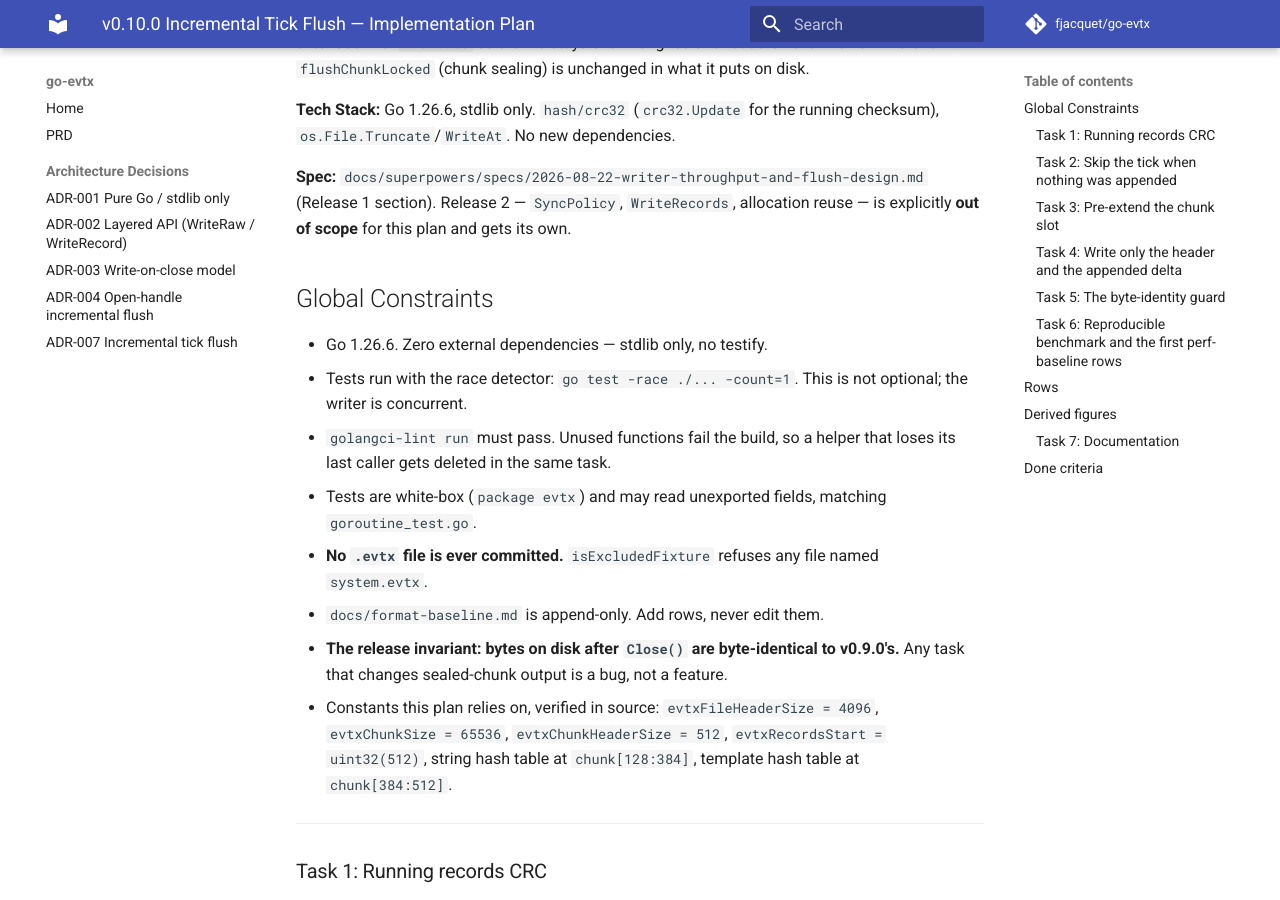
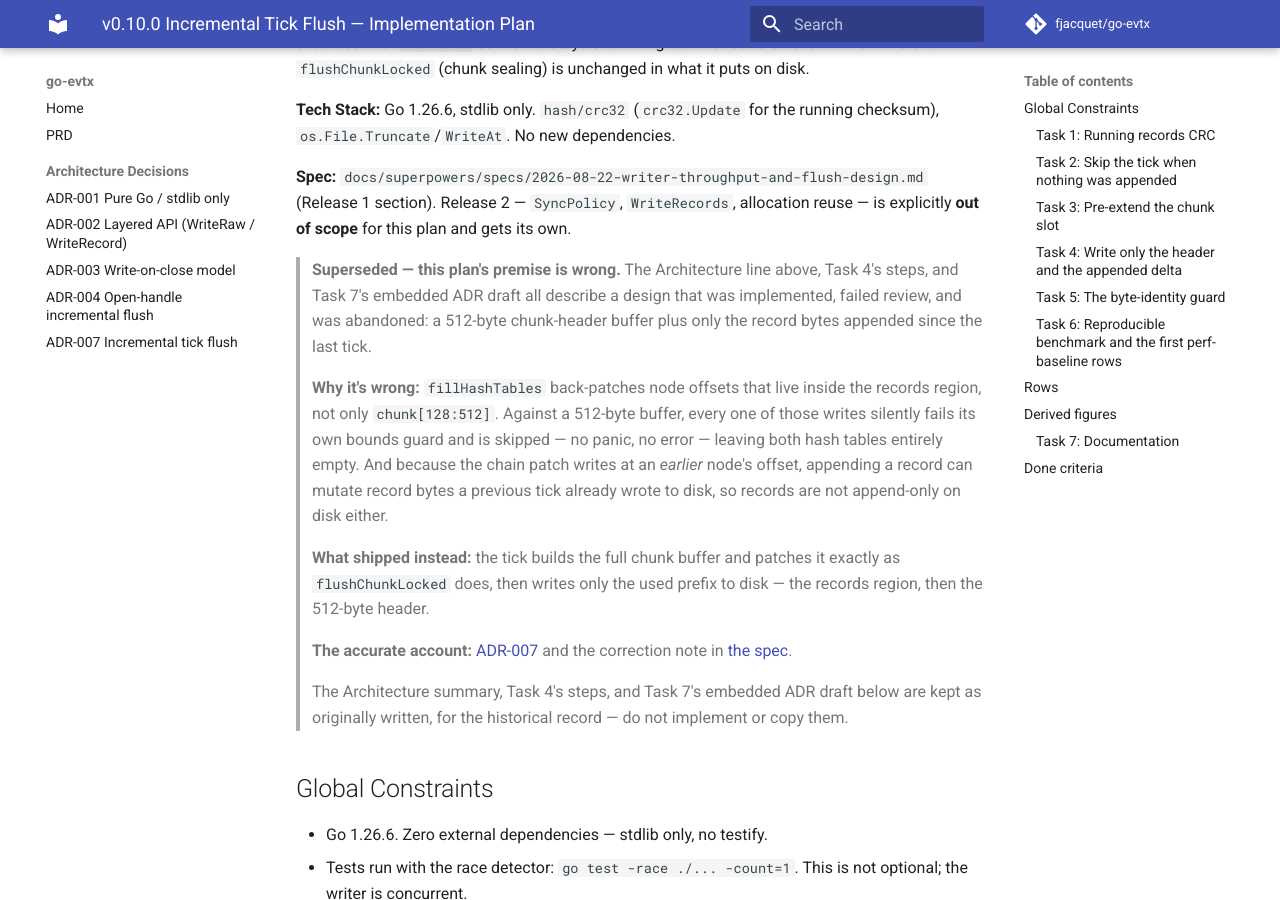
Before and after one commit to fjacquet/go-evtx, an MkDocs documentation site: the page built from docs/superpowers/plans/2026-08-22-v0.10.0-incremental-tick-flush.md, in a window 1280 px wide and 900 px high, scrolled down 428 px. Built offline with MkDocs 1.6.1 and Material for MkDocs 9.7.7, drawn with Linux system fonts in a browser that asks for light colours; comment, search, counter and statistics services are not loaded; some of the changed text lies outside the part shown.

Commit message:
docs: move the abandoned-design banner to the plan's document header
Task-4-only scoping (previous commit) was too narrow: the plan's own
Architecture line, in the document header, states the abandoned
premise first and most prominently ("write the 512-byte chunk header
plus the newly appended record bytes") — a reader never reaches Task 4
without seeing it first.

Replace the Task 4 banner with a single document-level banner after
the Spec line, before Global Constraints, covering the Architecture
line, Task 4's steps, and Task 7's embedded ADR draft together. Task 4
keeps a short pointer up to it. No task section's steps are edited;
the abandoned design stays intact as a historical record, same as the
spec's superseded section.

Co-Authored-By: Claude Opus 5 (1M context) <noreply@anthropic.com>

```diff
--- a/docs/superpowers/plans/2026-08-22-v0.10.0-incremental-tick-flush.md
+++ b/docs/superpowers/plans/2026-08-22-v0.10.0-incremental-tick-flush.md
@@ -9,6 +9,32 @@
 **Tech Stack:** Go 1.26.6, stdlib only. `hash/crc32` (`crc32.Update` for the running checksum), `os.File.Truncate`/`WriteAt`. No new dependencies.
 
 **Spec:** `docs/superpowers/specs/2026-08-22-writer-throughput-and-flush-design.md` (Release 1 section). Release 2 — `SyncPolicy`, `WriteRecords`, allocation reuse — is explicitly **out of scope** for this plan and gets its own.
+
+> **Superseded — this plan's premise is wrong.** The Architecture line above,
+> Task 4's steps, and Task 7's embedded ADR draft all describe a design that
+> was implemented, failed review, and was abandoned: a 512-byte chunk-header
+> buffer plus only the record bytes appended since the last tick.
+>
+> **Why it's wrong:** `fillHashTables` back-patches node offsets that live
+> inside the records region, not only `chunk[128:512]`. Against a 512-byte
+> buffer, every one of those writes silently fails its own bounds guard and
+> is skipped — no panic, no error — leaving both hash tables entirely empty.
+> And because the chain patch writes at an *earlier* node's offset,
+> appending a record can mutate record bytes a previous tick already wrote
+> to disk, so records are not append-only on disk either.
+>
+> **What shipped instead:** the tick builds the full chunk buffer and patches
+> it exactly as `flushChunkLocked` does, then writes only the used prefix to
+> disk — the records region, then the 512-byte header.
+>
+> **The accurate account:** [ADR-007](../../adr/ADR-007-incremental-tick-flush.md)
+> and the correction note in
+> [the spec](../specs/2026-08-22-writer-throughput-and-flush-design.md).
+>
+> The Architecture summary, Task 4's steps, and Task 7's embedded ADR draft
+> below are kept as originally written, for the historical record — do not
+> implement or copy them.
+
 
 ## Global Constraints
 
@@ -500,21 +526,9 @@ mid-chunk and loadChunk would hit EOF."
 
 ### Task 4: Write only the header and the appended delta
 
-> **Superseded — do not implement as written.** This task's prescribed
-> design (a 512-byte header buffer plus the record bytes appended since the
-> last tick) was implemented, failed review, and was abandoned.
-> `fillHashTables` back-patches node offsets that live inside the records
-> region, not only `chunk[128:512]` — against a 512-byte buffer those writes
-> silently drop both hash tables, and the chain-patch write can rewrite a
-> byte an earlier tick already put on disk, so records are not append-only
-> on disk either. What shipped instead builds the full chunk buffer, patches
-> it, and writes only its used prefix (records region, then the 512-byte
-> header) to disk. See
-> [ADR-007](../../adr/ADR-007-incremental-tick-flush.md) and the correction
-> note in
-> [the spec](../specs/2026-08-22-writer-throughput-and-flush-design.md) for
-> the full account. The steps below are kept as originally written, for the
-> historical record — do not follow them.
+> **Superseded — see the banner at the top of this document.** This task's
+> design was abandoned; the steps below are kept as a historical record,
+> not instructions.
 
 The core change. The tick stops building and writing 64 KiB and writes the 512-byte chunk header plus the record bytes appended since the last tick.
 
```
